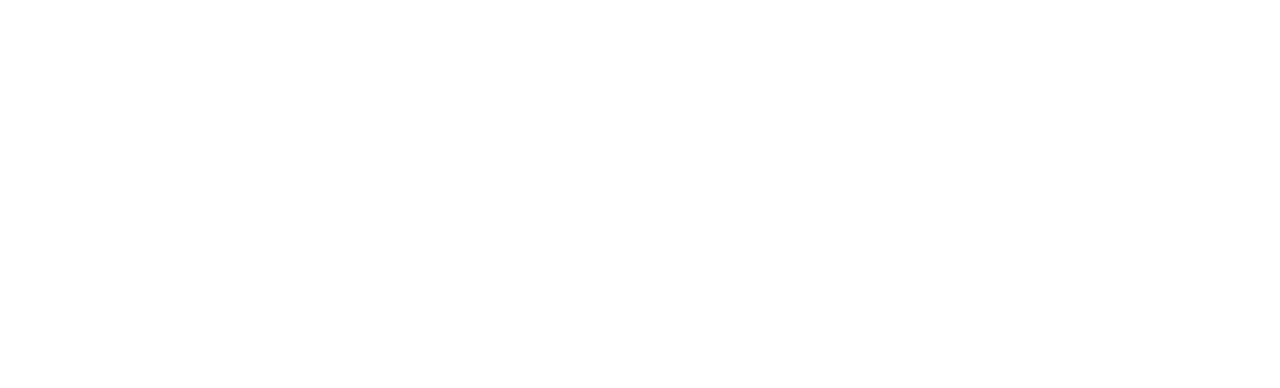
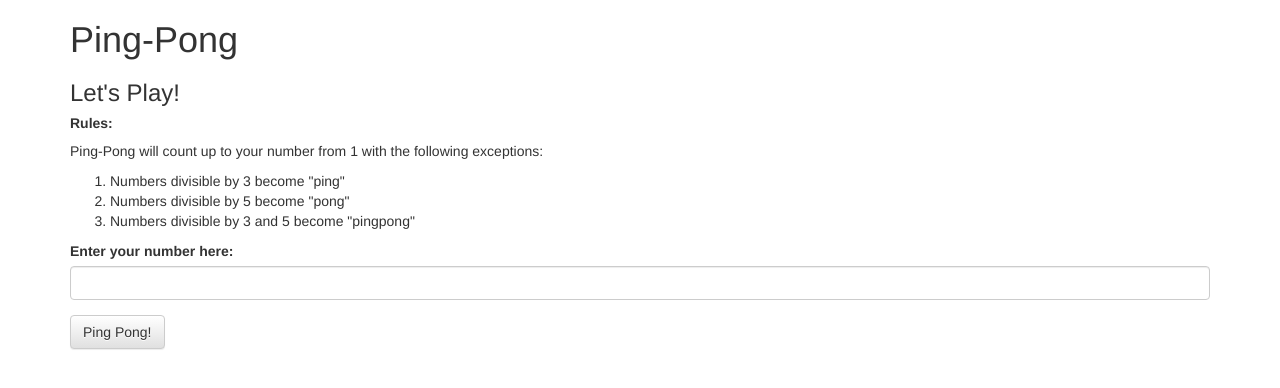
Before and after one commit to Rosanio/pingPong, a plain HTML site: page index.html in a window 1280 px wide. Drawn offline with Linux system fonts and the light colour scheme.

Commit message:
add content to index.html

```diff
--- a/index.html
+++ b/index.html
@@ -11,6 +11,24 @@
     <script src ="js/scripts.js"></script>
   </head>
   <body class="container">
+    <h1>Ping-Pong</h1>
+    <h3>Let's Play!</h3>
+    <h5><strong>Rules:</strong></h5>
+    <p>Ping-Pong will count up to your number from 1 with the following exceptions:</p>
+    <ol>
+      <li>Numbers divisible by 3 become "ping"</li>
+      <li>Numbers divisible by 5 become "pong"</li>
+      <li>Numbers divisible by 3 and 5 become "pingpong"</li>
+    </ol>
+    <form id="pingpong">
+      <div class="form-group">
+        <label for="numInput">Enter your number here:</label>
+        <input type="text" class="form-control" id="numInput">
+      </div>
+      <button type="submit" class="btn btn-default">Ping Pong!</button>
+    </form>
+    <ul id="result">
 
+    </ul>
   </body>
 </html>
```
Lines whose indentation alone changed are shown as unchanged.
